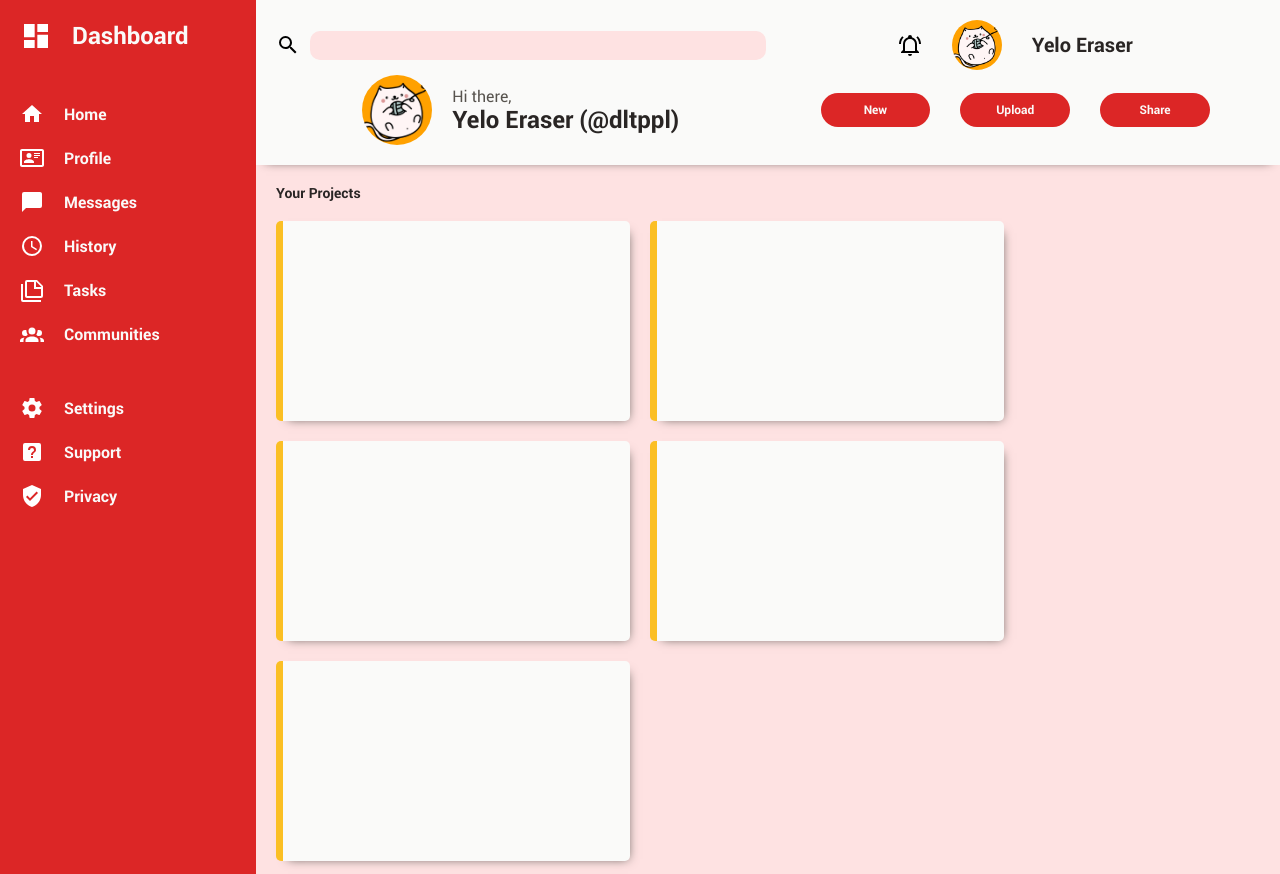
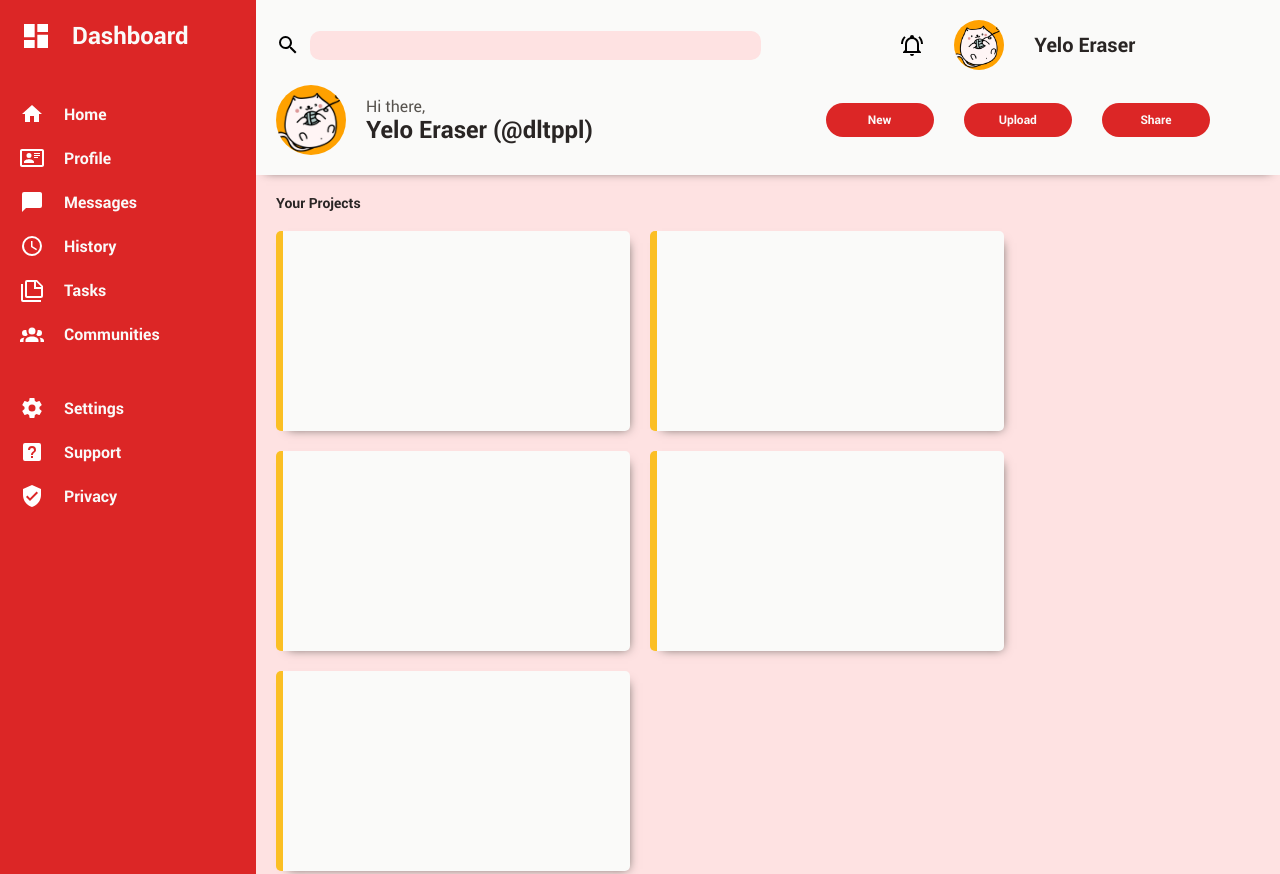
Before and after one commit to Diaa-E/admin-dashboard-exercise, a plain HTML site: page index.html in a window 1280 px wide. Shown: the top 874 px of the page. Drawn offline with Linux system fonts and the light colour scheme.

Commit message:
Fix feed size starting too high

```diff
--- a/style.css
+++ b/style.css
@@ -33,7 +33,7 @@
 .wrapper{
     display: grid;
     grid-template-columns: 1fr 4fr;
-    grid-template-rows: min-content 4fr;
+    grid-template-rows: min-content min-content;
     place-items: stretch stretch;
     place-content: stretch stretch;
     background-color: white;
@@ -79,7 +79,7 @@
     grid-template-rows: repeat(2, min-content);
     grid-template-columns: repeat(2, 1fr);
     padding: 20px;
-    gap: 5px;
+    gap: 15px;
     place-content: center stretch;
     place-items: center stretch;
 }
@@ -126,7 +126,7 @@
 .user{
     display: flex;
     place-items: center;
-    place-content: center;
+    place-content: flex-start;
     gap: 20px;
 }
 
@@ -143,7 +143,7 @@
 
     display: grid;
     grid-template-columns: 3fr 1fr;
-    grid-template-rows: repeat(2, 1fr);
+    grid-template-rows: repeat(2, min-content);
 }
 
 .articles{
```
